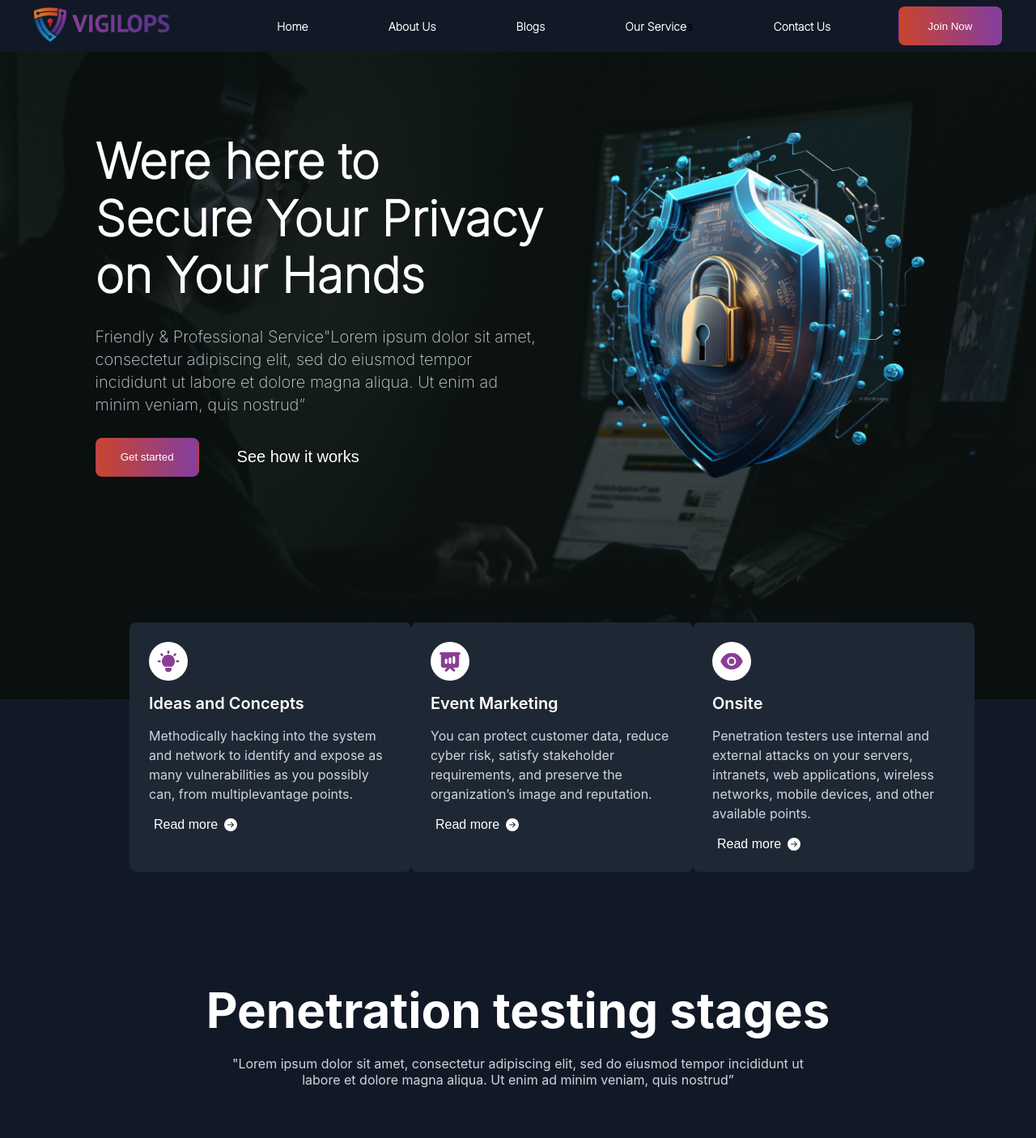
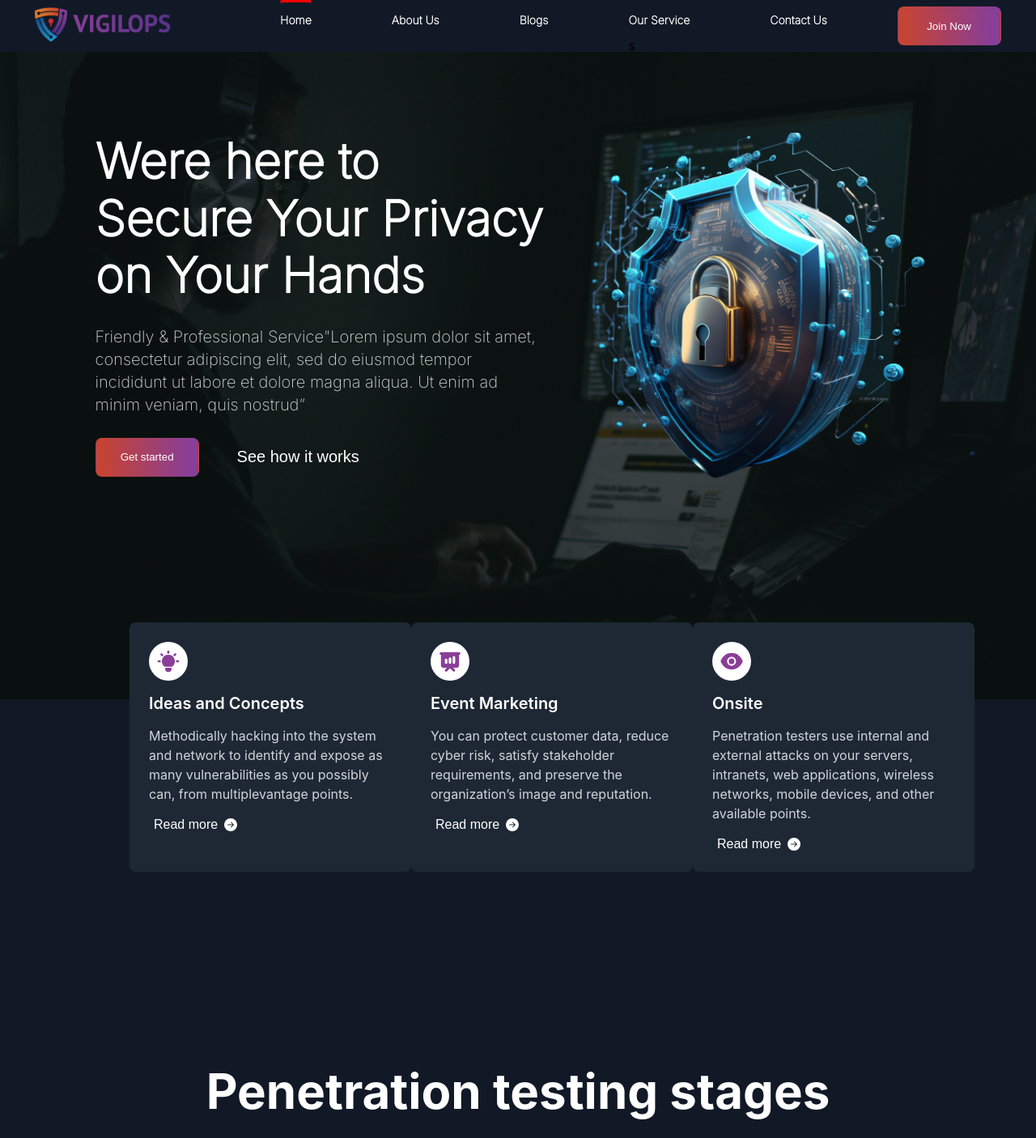
Before and after one commit to Deeporion-Technology-Private-Limited/portfolio1, a React (Create React App) app: page / in a window 1280 px wide. Shown: the top 1406 px of the page at 81% size. Built offline with nearby package versions, Linux system fonts and the light colour scheme; some icons are missing; the HTML template or start-up script is replaced by a standard one.

Commit message:
work on home animation

```diff
--- a/src/components/Header.jsx
+++ b/src/components/Header.jsx
@@ -1,5 +1,5 @@
 import React from "react";
-import { Outlet, Link } from "react-router-dom";
+import { Outlet, Link, NavLink } from "react-router-dom";
 import vigilops from "../images/Vigilops.png";
 import "./style.css";
 
@@ -13,30 +13,50 @@ const Header = () => {
         <div>
           <ul className="header_links">
             <li>
-              <Link to="/" className="header_links_li">
+              <NavLink
+                to="/"
+                className="header_links_li "
+                activeClassName="active"
+              >
                 Home
-              </Link>
+              </NavLink>
             </li>
             <li>
-              <Link to="/about" className="header_links_li">
+              <NavLink
+                to="/about"
+                className="header_links_li "
+                activeClassName="active"
+              >
                 About Us
-              </Link>
+              </NavLink>
             </li>
             <li>
-              <Link to="/blogs" className="header_links_li">
+              <NavLink
+                to="/blogs"
+                className="header_links_li "
+                activeClassName="active"
+              >
                 Blogs
-              </Link>
+              </NavLink>
             </li>
             <li>
-              <Link to="/services" className="header_links_li">
+              <NavLink
+                to="/services"
+                className="header_links_li "
+                activeClassName="active"
+              >
                 Our Service
-              </Link>
+              </NavLink>
               s
             </li>
             <li>
-              <Link to="/contact" className="header_links_li">
+              <NavLink
+                to="/contact"
+                className="header_links_li "
+                activeClassName="active"
+              >
                 Contact Us
-              </Link>
+              </NavLink>
             </li>
           </ul>
         </div>
--- /dev/null
+++ b/src/components/ScrollToTopOnRefresh.js
@@ -0,0 +1,11 @@
+import React, { useEffect } from "react";
+
+function ScrollToTopOnRefresh() {
+  useEffect(() => {
+    window.scrollTo(0, 0);
+  }, []);
+
+  return null;
+}
+
+export default ScrollToTopOnRefresh;
--- a/src/components/style.css
+++ b/src/components/style.css
@@ -22,6 +22,21 @@
   font-weight: 700;
   list-style-type: none;
   text-decoration: none;
+  height: 43px;
+  display: flex;
+  justify-content: center;
+  align-items: center;
+  border-top: 5px solid transparent;
+}
+
+.header_links_li:hover {
+  color: var(--orange);
+}
+
+.active {
+  border-top: 5px solid red;
+  border-radius: 6px;
+  width: max-content;
 }
 
 .header_btn {
--- a/src/home/LatestBlogs.jsx
+++ b/src/home/LatestBlogs.jsx
@@ -11,6 +11,27 @@ import img4 from "../images/Frame 160.png";
 import img5 from "../images/Frame 159.png";
 import Avatar from "../images/Avatar.png";
 const LatestBlogs = () => {
+  const triggerRef = useRef();
+  const [isTriggered, setIsTriggered] = useState(false);
+
+  const handleScrollElement = () => {
+    if (triggerRef.current) {
+      const elementTop = triggerRef.current.getBoundingClientRect().top;
+      const viewportHeight = window.innerHeight;
+
+      if (elementTop < viewportHeight) {
+        setIsTriggered(true);
+      }
+    }
+  };
+
+  useEffect(() => {
+    window.addEventListener("scroll", handleScrollElement);
+    return () => {
+      window.removeEventListener("scroll", handleScrollElement);
+    };
+  }, []);
+
   const sliderRef = useRef(null);
   const scrollAmount = 100;
   const [isLeftButtonDisabled, setIsLeftButtonDisabled] = useState(true);
@@ -84,7 +105,10 @@ const LatestBlogs = () => {
   }, []);
 
   return (
-    <div>
+    <div
+      className={`scroll-trigger ${isTriggered ? "animate" : ""}`}
+      ref={triggerRef}
+    >
       <div className="penetration_container">
         <h1> Latest Blogs</h1>
         <div className="supportive_text_container">
@@ -109,15 +133,17 @@ const LatestBlogs = () => {
         )}
         <div className="images-container" ref={sliderRef}>
           {images.map((image) => {
+            const overlayClass =
+              image.id % 2 === 1 ? "overlay" : "overlay_bottom";
             return (
-              <div className="container">
+              <div className="latest_container">
                 <img
                   className="image"
                   alt="sliderImage"
                   key={image?.id}
                   src={image?.url}
                 />
-                <div class="overlay">
+                <div className={overlayClass}>
                   <div class="text">{image.content}</div>
                   <div className="avatar_container">
                     <div className="avatar">
--- a/src/home/PenetrationTesting.jsx
+++ b/src/home/PenetrationTesting.jsx
@@ -1,4 +1,4 @@
-import React from "react";
+import React, { useEffect, useRef, useState } from "react";
 import frame from "../images/Frame.png";
 import { AiFillPieChart } from "react-icons/ai";
 import { BiChip } from "react-icons/bi";
@@ -8,6 +8,26 @@ import {
 } from "react-icons/hi";
 import { HiMiniComputerDesktop } from "react-icons/hi2";
 const PenetrationTesting = () => {
+  const triggerRef = useRef();
+  const [isTriggered, setIsTriggered] = useState(false);
+
+  const handleScroll = () => {
+    if (triggerRef.current) {
+      const elementTop = triggerRef.current.getBoundingClientRect().top;
+      const viewportHeight = window.innerHeight;
+
+      if (elementTop < viewportHeight) {
+        setIsTriggered(true);
+      }
+    }
+  };
+
+  useEffect(() => {
+    window.addEventListener("scroll", handleScroll);
+    return () => {
+      window.removeEventListener("scroll", handleScroll);
+    };
+  }, []);
   const data = [
     {
       icon: <AiFillPieChart />,
@@ -38,7 +58,12 @@ const PenetrationTesting = () => {
 
   return (
     <div>
-      <div className="penetration_container">
+      <div
+        className={`penetration_container heading scroll-trigger ${
+          isTriggered ? "animate" : ""
+        }`}
+        ref={triggerRef}
+      >
         <h1>Penetration testing stages</h1>
         <div className="supportive_text_container">
           <p className="supportive_text">
--- a/src/home/WhyPenetration.jsx
+++ b/src/home/WhyPenetration.jsx
@@ -1,4 +1,4 @@
-import React from "react";
+import React, { useEffect, useRef, useState } from "react";
 import { AiFillPieChart } from "react-icons/ai";
 import { BiChip } from "react-icons/bi";
 import {
@@ -9,8 +9,32 @@ import { HiMiniComputerDesktop } from "react-icons/hi2";
 import "./home.css";
 
 const WhyPenetration = () => {
+  const triggerRef = useRef();
+  const [isTriggered, setIsTriggered] = useState(false);
+
+  const handleScroll = () => {
+    if (triggerRef.current) {
+      const elementTop = triggerRef.current.getBoundingClientRect().top;
+      const viewportHeight = window.innerHeight;
+
+      if (elementTop < viewportHeight) {
+        setIsTriggered(true);
+      }
+    }
+  };
+
+  useEffect(() => {
+    window.addEventListener("scroll", handleScroll);
+    return () => {
+      window.removeEventListener("scroll", handleScroll);
+    };
+  }, []);
+
   return (
-    <div>
+    <div
+      className={`scroll-trigger ${isTriggered ? "animate" : ""}`}
+      ref={triggerRef}
+    >
       <div className="card_cover">
         <div class="scene">
           <div class="card">
@@ -54,7 +78,6 @@ const WhyPenetration = () => {
           </div>
         </div>
       </div>
-
       <div className="card_cover2">
         <div class="scene2">
           <div class="card">
--- a/src/home/home.css
+++ b/src/home/home.css
@@ -159,11 +159,23 @@
 
 /* PenetrationTesting CSS */
 
+.heading {
+  transform: translateY(80%);
+  transition: transform 1s ease-in-out;
+  opacity: 0.1;
+}
+
+.heading.slide-in {
+  transform: translateY(0);
+  opacity: 1;
+}
+
 .penetration_container {
   width: 100vw;
   display: flex;
   flex-direction: column;
   align-items: center;
+  margin-top: 100px;
 }
 
 .penetration_container h1 {
@@ -183,6 +195,7 @@
   width: 60%;
   text-align: center;
   margin-top: -20px;
+  font-size: 20px;
 }
 
 .penetration_desp_info {
@@ -295,6 +308,20 @@
   position: relative;
   bottom: 60px;
 }
+
+.card_container {
+  animation: cardContainer 1s ease-in;
+}
+
+@keyframes cardContainer {
+  0% {
+    transform: translateY(80%);
+  }
+  100% {
+    transform: translateY(0);
+  }
+}
+
 .card_cover {
   width: 100vw;
   display: flex;
@@ -308,13 +335,13 @@
 }
 
 .scene {
-  width: 61vw;
+  width: 65vw;
   display: flex;
   flex-wrap: wrap;
   justify-content: space-around;
 }
 .scene2 {
-  width: 40vw;
+  width: 50vw;
   display: flex;
   flex-wrap: wrap;
   justify-content: space-around;
@@ -403,7 +430,6 @@
 .image {
   width: 337px;
   height: 429px;
-  margin: 35px;
   border-radius: 28px;
 }
 
@@ -441,7 +467,9 @@
 
 /* Slide in Overlay from the Top */
 
-.container {
+.latest_container {
+  overflow-y: clip;
+  overflow-x: visible;
   position: relative;
   width: 337px;
   height: 429px;
@@ -456,20 +484,49 @@
 
 .overlay {
   position: absolute;
-  left: 35px;
-  top: 35px;
   background-color: black;
   opacity: 0.8;
   overflow: hidden;
   width: 337px;
   height: 0;
-  transition: 0.5s ease;
+  transition: 1s ease;
   border-radius: 28px;
   color: var(--white);
   display: flex;
   flex-direction: column;
   justify-content: flex-end;
   align-items: center;
+}
+
+.latest_container:hover .overlay {
+  bottom: 0;
+  height: 429px;
+}
+
+.latest_container:hover .overlay {
+  height: 100%;
+}
+
+.overlay_bottom {
+  position: absolute;
+  background-color: black;
+  opacity: 0.8;
+  overflow: hidden;
+  width: 337px;
+  height: 0;
+  transition: 1s ease;
+  border-radius: 28px;
+  color: var(--white);
+  display: flex;
+  flex-direction: column;
+  justify-content: flex-end;
+  bottom: 0px;
+  align-items: center;
+}
+
+.latest_container:hover .overlay_bottom {
+  top: 0;
+  height: 429px;
 }
 
 .text {
@@ -504,30 +561,6 @@ p {
   font-size: 14px;
 }
 
-.container:hover .overlay {
-  bottom: 0;
-  height: 429px;
-}
-
-/* Slide in Overlay from the bottom */
-
-.overlay_bottom {
-  position: absolute;
-  top: 100%;
-  left: 0;
-  right: 0;
-  background-color: #008cba;
-  overflow: hidden;
-  width: 100%;
-  height: 0;
-  transition: 3s ease-in;
-}
-
-.container_bottom:hover .overlay {
-  top: 0;
-  height: 100%;
-}
-
 /* Penetration Benefit CSS */
 
 .benefits {
@@ -542,7 +575,9 @@ p {
   width: 100vw;
   display: flex;
   justify-content: center;
+  margin: 90px 0;
 }
+
 .benefits_penetration_container h1 {
   color: var(--white);
   font-size: 60px;
@@ -588,3 +623,14 @@ p {
   gap: 29px;
   margin-bottom: 20px;
 }
+
+.scroll-trigger {
+  transform: translateY(80px);
+  opacity: 0;
+  transition: transform 3s ease, opacity 0.5s ease;
+}
+
+.scroll-trigger.animate {
+  transform: translateY(0px);
+  opacity: 1;
+}
--- a/src/pages/Home.js
+++ b/src/pages/Home.js
@@ -1,9 +1,11 @@
 import React from "react";
 import Homebanner from "../home/Homebanner";
+import ScrollToTopOnRefresh from "../components/ScrollToTopOnRefresh";
 
 const Home = () => {
   return (
     <div>
+      <ScrollToTopOnRefresh />
       <Homebanner />
     </div>
   );
```
